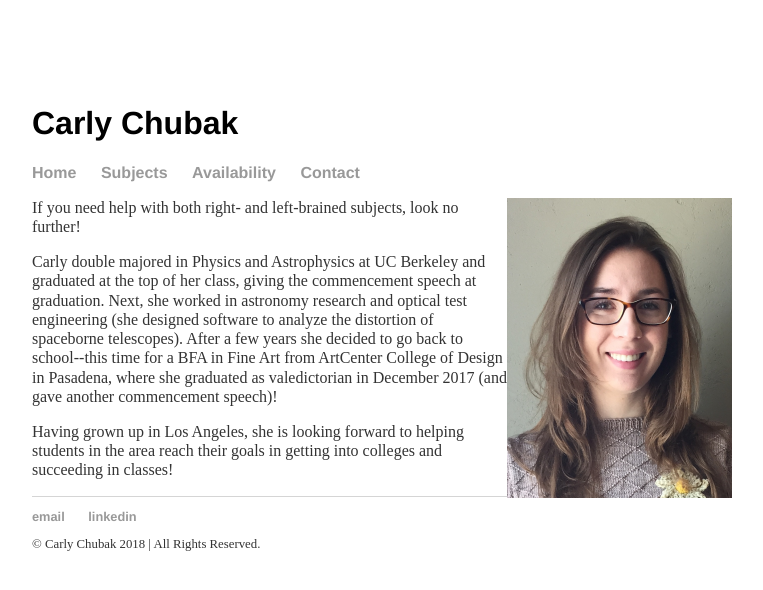
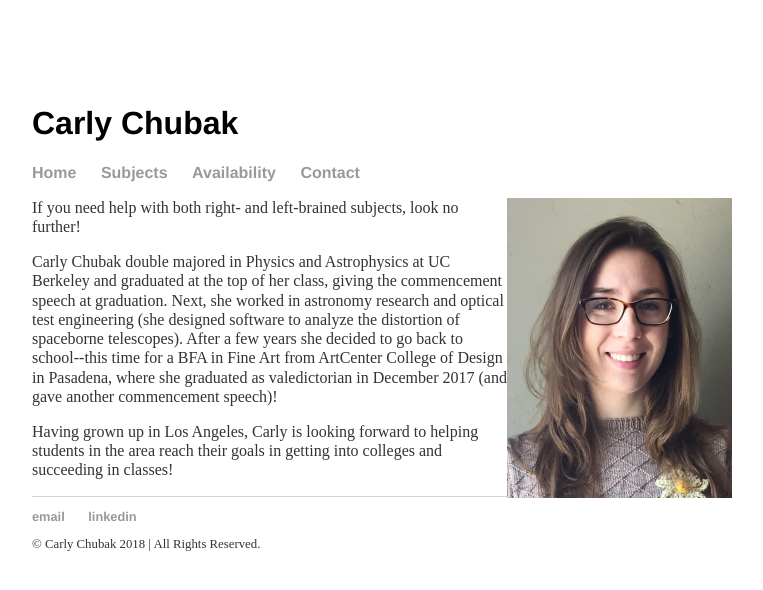
Before and after one commit to carlychubak/tutor, a Jekyll site: the page built from index.html, in a window 1280 px wide. Shown: the top 590 px of the page, without its empty margins (258-1021 px from the left). Built offline with Jekyll 4.4.1, drawn with Linux system fonts in a browser that asks for light colours.

Commit message:
Update index.html

```diff
--- a/index.html
+++ b/index.html
@@ -9,7 +9,7 @@
 	</p>
 
 	<p>
-	Carly double majored in Physics and Astrophysics at UC Berkeley and graduated
+	Carly Chubak double majored in Physics and Astrophysics at UC Berkeley and graduated
 	at the top of her class, giving the commencement speech at graduation. Next, she
 	worked in astronomy research and optical test engineering (she designed
 	software to analyze the distortion of spaceborne telescopes). After a few
@@ -18,7 +18,7 @@
 	in December 2017 (and gave another commencement speech)!
 	</p>
 
-	<p>Having grown up in Los Angeles, she is looking forward to helping students in the area reach
+	<p>Having grown up in Los Angeles, Carly is looking forward to helping students in the area reach
 	their goals in getting into colleges and succeeding in classes!
 	</p>
 </div><!-- /.blurb -->
```
